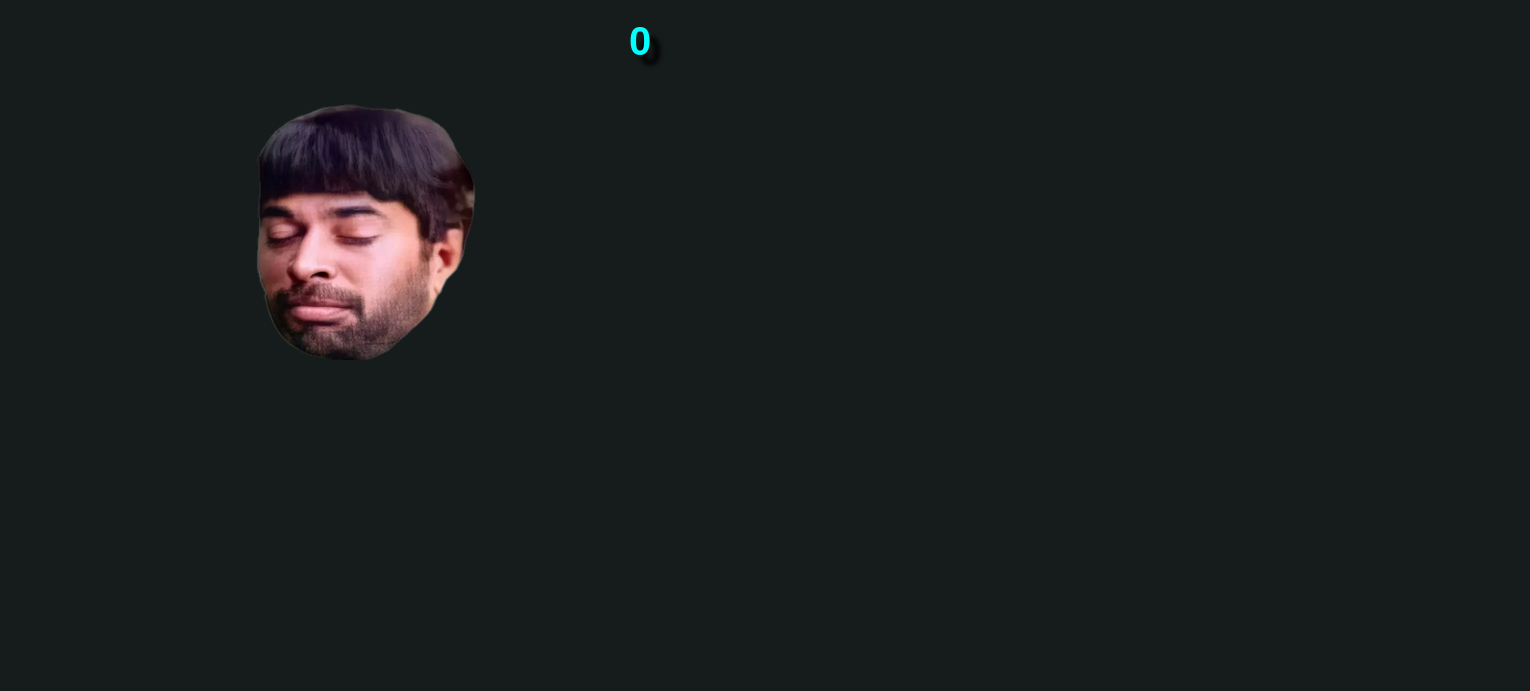
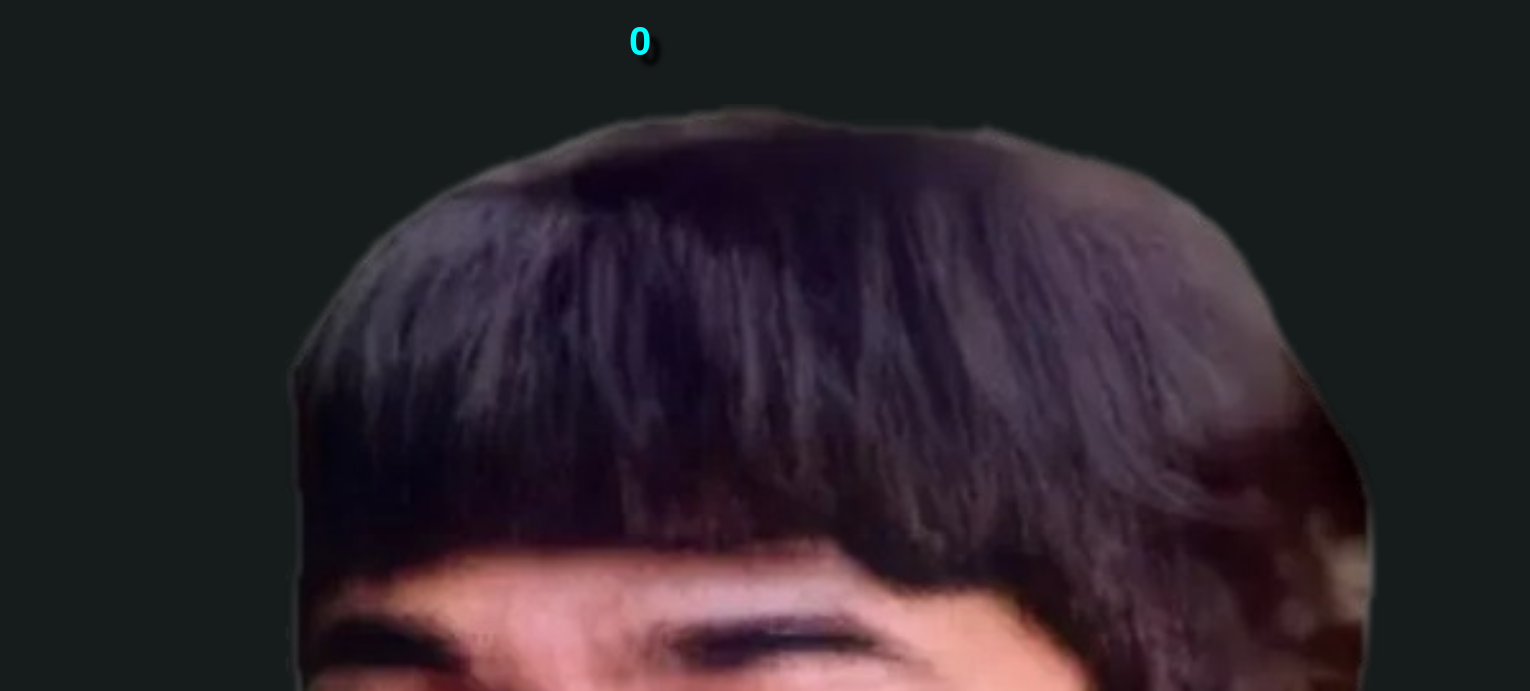
Before and after one commit to Guhan69/PopGuhan, a plain HTML site: page index.html in a window 1280 px wide. Shown: the part 93-784 px from the top of the page, 1530 px wide, since content can reach past the window. Drawn offline with Linux system fonts and the light colour scheme.

Commit message:
Update index.html

```diff
--- a/index.html
+++ b/index.html
@@ -22,7 +22,7 @@
                         src="GSleep.png"
                         alt="Guhan-img"
                         id="sleep"
-                        width="20%"
+                        width="100%"
                         ontouchstart="change()"
                         ontouchend="reset()"
                       >
```
